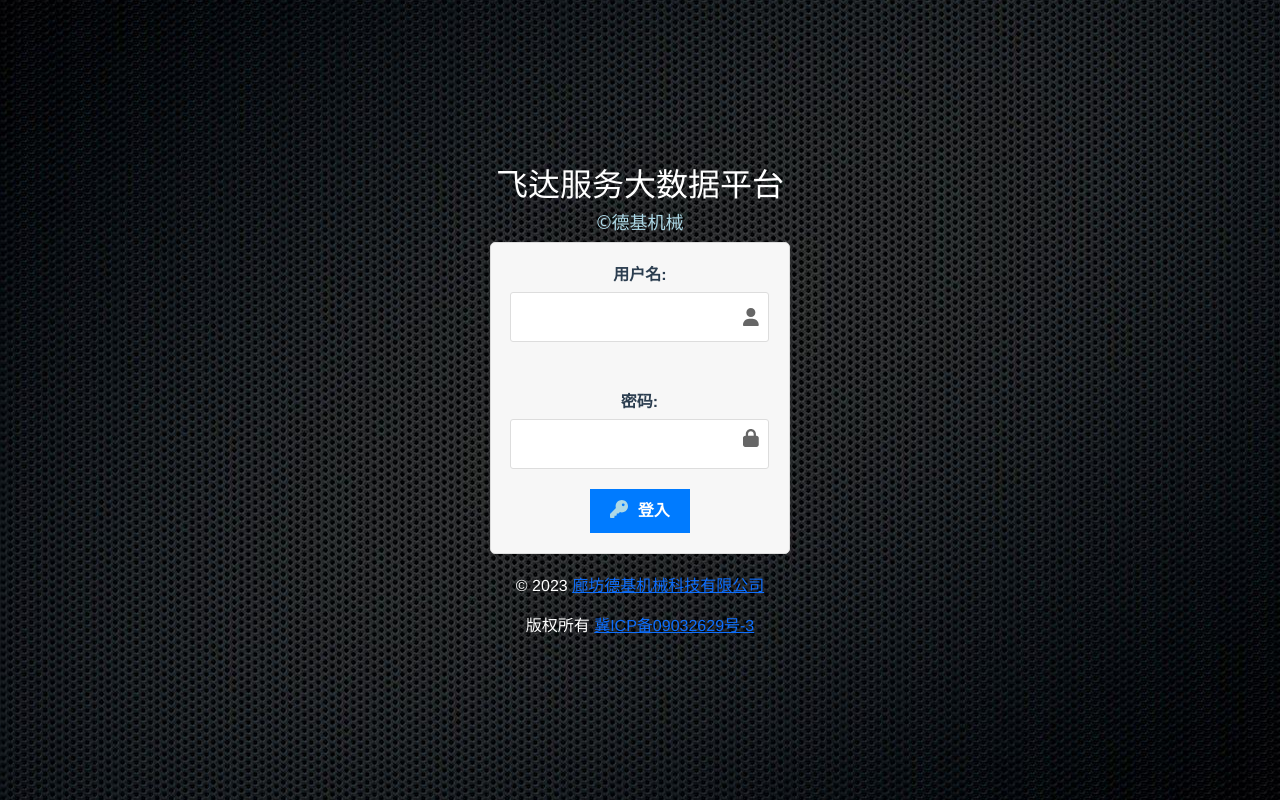
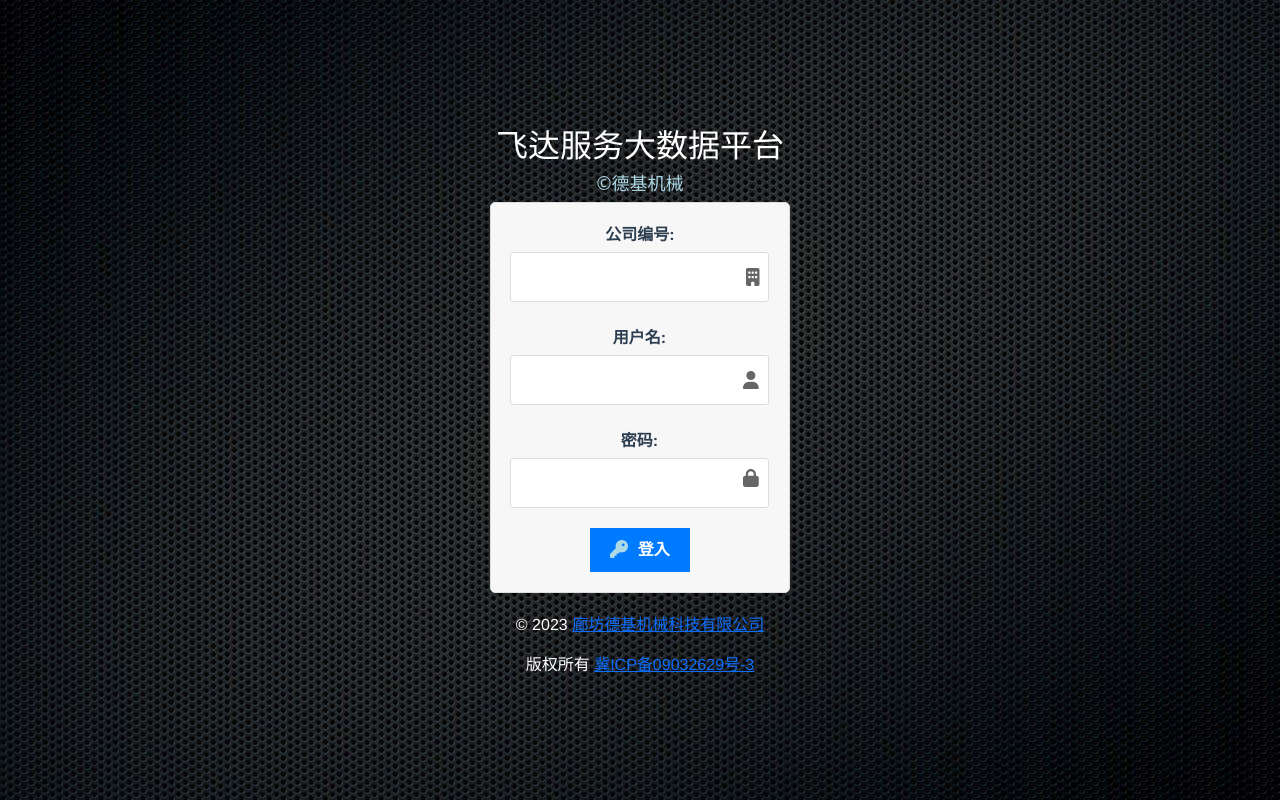
Before and after one commit to NgAOyster/MQTTProject, a Vue app: page / in a window 1280 px wide. Built offline with nearby package versions, Linux system fonts and the light colour scheme.

Commit message:
Login Page changes

```diff
--- a/src/App.vue
+++ b/src/App.vue
@@ -1,7 +1,7 @@
 <template>
   <div id="app">
     <LoginPage v-if="!loggedInUsername" @login-success="setUserCredentials" />
-    <MainPage v-else :username="loggedInUsername" :password="loggedInPassword" @logout="resetCredentials"/>
+    <MainPage v-else :actualUser = "loggedInActual" :username="loggedInUsername" :password="loggedInPassword" @logout="resetCredentials"/>
   </div>
 </template>
 
@@ -17,16 +17,19 @@
     return {
       loggedInUsername: '',
       loggedInPassword: '',
+      loggedInActual: ''
     };
   },
   methods: {
     setUserCredentials(credentials) {
       this.loggedInUsername = credentials.username;
       this.loggedInPassword = credentials.password;
+      this.loggedInActual = credentials.actualUser;
     },
     resetCredentials(){
       this.loggedInUsername = '';
       this.loggedInPassword = '';
+      this.loggedInActual = '';
     }
   },
 };
--- a/src/CSS/LoginPage.css
+++ b/src/CSS/LoginPage.css
@@ -70,11 +70,11 @@
   margin-bottom: 20px;
 }
 
-.password-input {
+.password-input, .user-input, .office-input   {
   position: relative;
 }
 
-.password-input input {
+.password-input input, .user-input input, .office-input input {
   padding-right: 30px; /* Add space for the icon on the right */
 }
 
@@ -86,15 +86,7 @@
   font-size: 18px; /* Icon size */
 }
 
-.user-input {
-  position: relative;
-}
-
-.user-input input {
-  padding-right: 30px; /* Add space for the icon on the right */
-}
-
-.user-icon {
+.user-icon, .building-icon  {
   position: absolute;
   top: 50%;
   right: 10px; /* Adjust the distance from the right edge */
--- a/src/components/LoginPage.vue
+++ b/src/components/LoginPage.vue
@@ -7,12 +7,18 @@
     <div class="center-box">
       <form class="login-form">
         <div class="input-group">
+          <label for="office">公司编号:</label>
+          <div class="office-input">
+            <input v-model="officeID" type="text" id="officeID" :disabled="connecting" />
+            <font-awesome-icon icon="building" class="building-icon" />
+          </div>
+          <br>
           <label for="username">用户名:</label>
           <div class="user-input">
             <input v-model="username" type="text" id="username" :disabled="connecting" />
             <font-awesome-icon icon="user" class="user-icon" />
           </div>
-          <br><br>
+          <br>
           <div class="password-input">
             <label for="password">密码:</label>
             <input v-model="password" type="password" id="password" :disabled="connecting" />
@@ -39,10 +45,10 @@
 import Paho from 'paho-mqtt';
 import { library } from "@fortawesome/fontawesome-svg-core";
 import { FontAwesomeIcon } from "@fortawesome/vue-fontawesome";
-import { faLock, faUser, faKey } from "@fortawesome/free-solid-svg-icons";
+import { faLock, faUser, faKey, faBuilding } from "@fortawesome/free-solid-svg-icons";
 
 // Add the Font Awesome icons to the library
-library.add(faLock, faUser, faKey);
+library.add(faLock, faUser, faKey, faBuilding);
 export default {
   components: {
     FontAwesomeIcon,
@@ -53,6 +59,7 @@
       brokerUrl: 'ws://222.222.119.72:8083/mqtt',
       username: '',
       password: '',
+      officeID: '',
       connectingMessage: '验证中...',
       errorMessage: '',
       connecting: false,
@@ -61,23 +68,24 @@
   },
   methods: {
     connect() {
-      if (this.username === '' || this.password === '') {
-        this.errorMessage = '请填写用户名和密码';
+      if (this.username === '' || this.password === '' || this.officeID === '') {
+        this.errorMessage = '请填写公司编号, 用户名和密码';
         return;
       }
       else{
         this.connecting = true;
         this.errorMessage = ''; // Clear any previous error message
+        const actualUser = this.officeID + '_' + this.username;
         const options = {
           useSSL: false,
-          userName: this.username,
+          userName: this.username, // may change in future
           password: this.password,
           onSuccess: () => {
             clearTimeout(connectionTimeoutId);
             this.connecting = false;
             this.errorMessage = '';
             this.disconnect(); // Call the disconnect method after successful connection
-            this.$emit('login-success', { username: this.username, password: this.password });
+            this.$emit('login-success', { actualUser: actualUser, username: this.username, password: this.password });
           },
 
           onFailure: (error) => {
```
Lines whose indentation alone changed are shown as unchanged.
